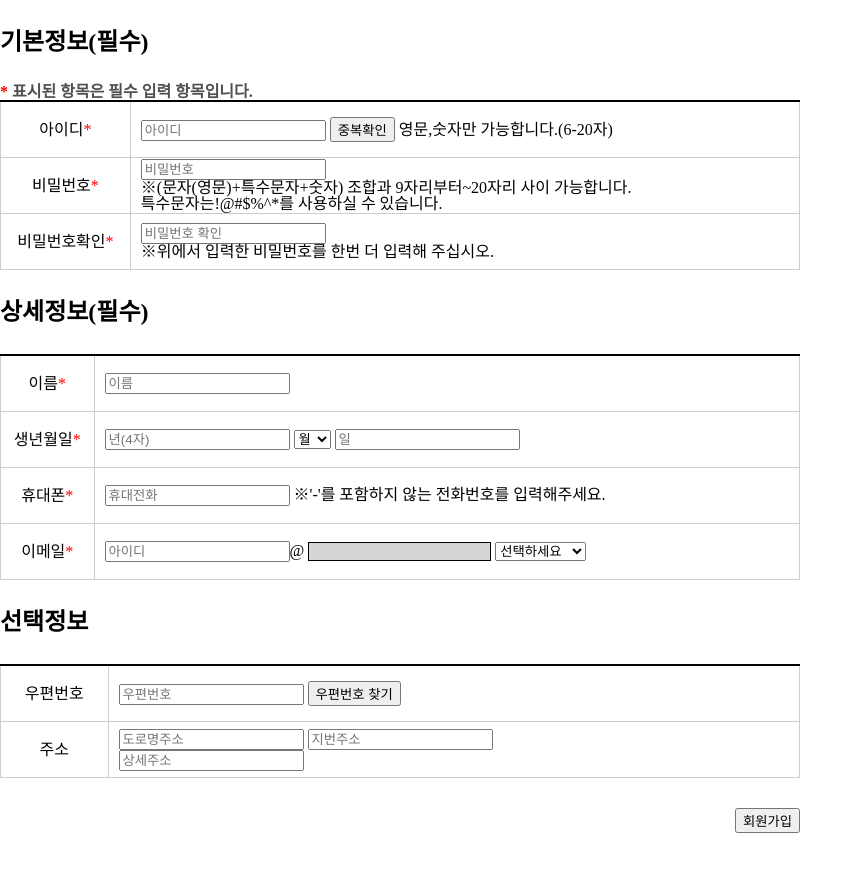
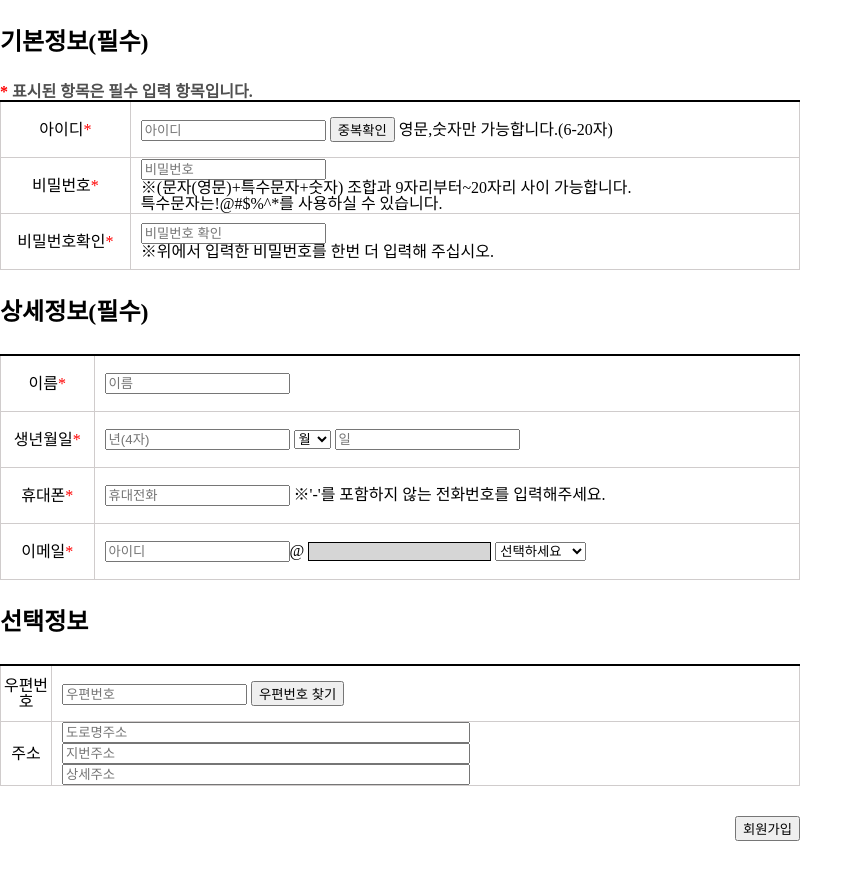
Before and after one commit to JEJU-Ratus/jejuLib, a plain HTML site: page index.html in a window 1280 px wide. Shown: the whole page, without its empty margins (0-863 px from the left). Drawn offline with Linux system fonts and the light colour scheme.

Commit message:
Fix : Fix 주소입력칸 사이즈

```diff
--- a/style/join.css
+++ b/style/join.css
@@ -62,6 +62,9 @@ td{
   background-color: rgb(214, 214, 214);
   border: 1px solid black;
 }
+#sample4_roadAddress, #sample4_jibunAddress, #sample4_detailAddress{
+  width: 400px;
+}
 /* 제출 버튼 */
 .btn_join{
   float: right;
```
